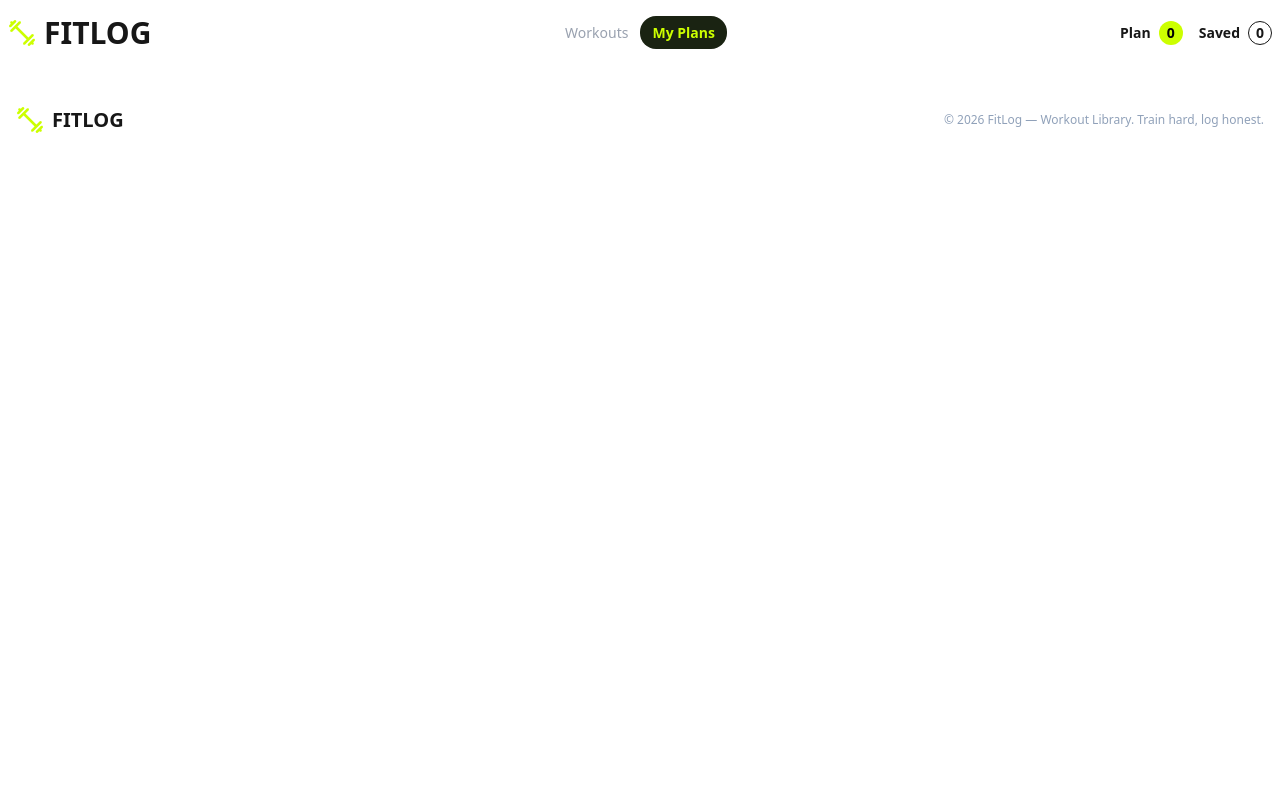
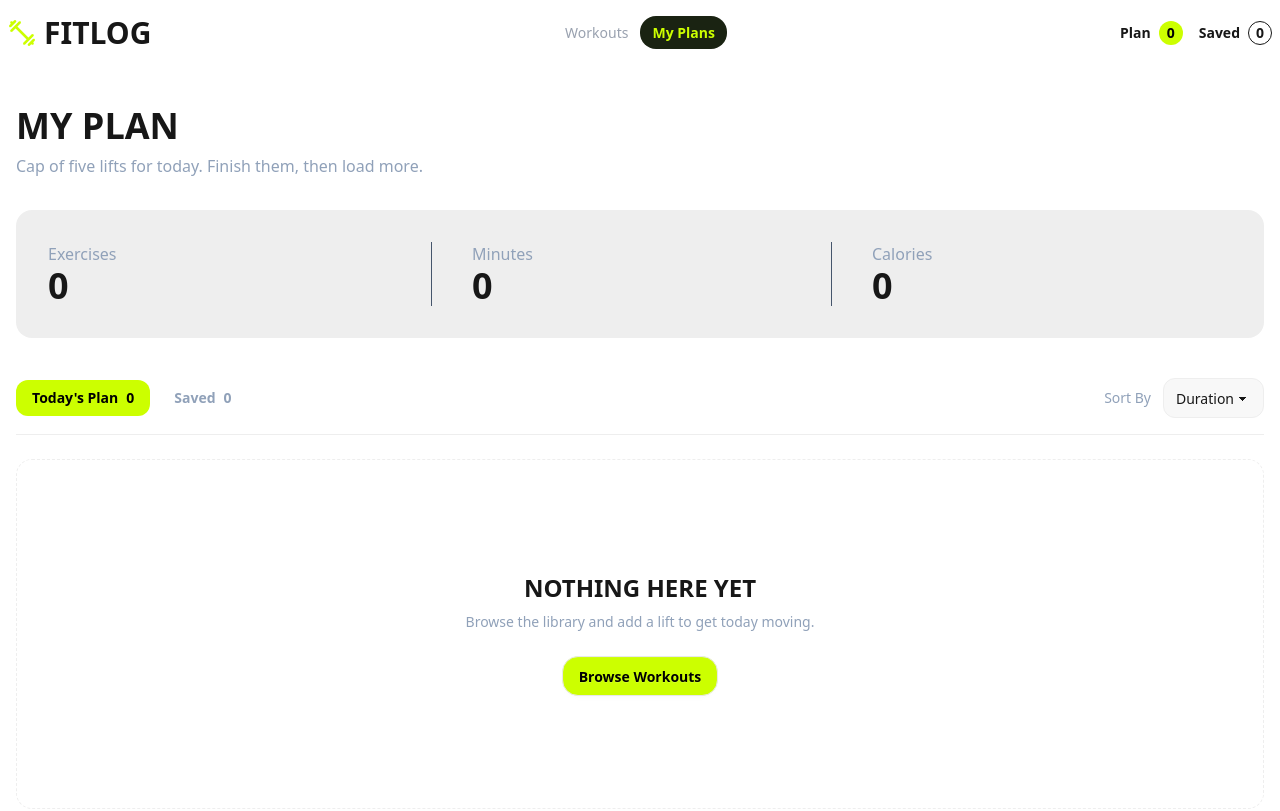
Before and after one commit to t-anvirahmed/fit-log, a Next.js app: page /my-plan in a window 1280 px wide. Shown: the top 811 px of the page. Built offline with nearby package versions, Linux system fonts and the light colour scheme.

Commit message:
added my-plan and button functionality

```diff
--- a/src/app/layout.tsx
+++ b/src/app/layout.tsx
@@ -2,9 +2,9 @@ import type { Metadata } from "next";
 import { Inter } from "next/font/google";
 import "./globals.css";
 import Navbar from "@/component/Navbar";
-import Hero from "@/component/Hero";
 import Footer from "@/component/Footer";
 import { PlanProvider } from "@/context/PlanContext";
+import { ToastContainer } from "react-toastify";
 
 const inter = Inter({
   variable: "--font-inter",
@@ -12,8 +12,8 @@ const inter = Inter({
 });
 
 export const metadata: Metadata = {
-  title: "Create Next App",
-  description: "Generated by create next app",
+  title: "FITLOG",
+  description: "fitlog home",
 };
 
 export default function RootLayout({ children }: LayoutProps<"/">) {
@@ -24,6 +24,7 @@ export default function RootLayout({ children }: LayoutProps<"/">) {
           <Navbar />
           <main>{children}</main>
           <Footer />
+          <ToastContainer />
         </PlanProvider>
       </body>
     </html>
--- /dev/null
+++ b/src/app/loading.tsx
@@ -0,0 +1,22 @@
+import { FaDumbbell } from "react-icons/fa";
+
+const Loading = () => {
+  return (
+    <main className="flex min-h-[70vh] items-center justify-center px-4">
+      <div className="flex flex-col items-center text-center">
+        <div className="flex size-20 items-center justify-center rounded-full bg-[#ccff00]/10">
+          <FaDumbbell className="animate-pulse text-3xl text-[#ccff00]" />
+        </div>
+        <h1 className="mt-6 text-2xl font-bold uppercase">Loading Workout</h1>
+        <p className="mt-2 text-sm text-slate-400">
+          Getting your training session ready...
+        </p>
+        <div className="mt-6 h-1.5 w-48 overflow-hidden rounded-full bg-base-300">
+          <div className="h-full w-1/2 animate-pulse rounded-full bg-[#ccff00]" />
+        </div>
+      </div>
+    </main>
+  );
+};
+
+export default Loading;
--- a/src/app/my-plan/page.tsx
+++ b/src/app/my-plan/page.tsx
@@ -1,7 +1,180 @@
-import React from "react";
+"use client";
 
-const page = () => {
-  return <div></div>;
+import Link from "next/link";
+import { useState } from "react";
+import { IoCheckmark, IoEyeOutline } from "react-icons/io5";
+import { MdDeleteOutline } from "react-icons/md";
+import Image from "next/image";
+import { usePlan } from "@/context/PlanContext";
+
+const MyPlanPage = () => {
+  const { plan, saved, metrics, markAsDone, removeFromPlan, removeFromSaved } =
+    usePlan();
+
+  const [activeTab, setActiveTab] = useState<"plan" | "saved">("plan");
+  const [sortBy, setSortBy] = useState("duration");
+  const currentList =
+    activeTab === "plan" ? plan.filter((item) => !item.isDone) : saved;
+
+  const sortedList = [...currentList].sort((a, b) => {
+    if (sortBy === "duration") {
+      return a.duration - b.duration;
+    }
+    if (sortBy === "calories") {
+      return b.caloriesBurned - a.caloriesBurned;
+    }
+    if (sortBy === "rating") {
+      return b.rating - a.rating;
+    }
+    return 0;
+  });
+
+  return (
+    <main className="container mx-auto px-4 py-10">
+      <div className="mb-8">
+        <h1 className="text-3xl font-bold uppercase sm:text-4xl">My Plan</h1>
+        <p className="mt-2 text-sm text-slate-400 sm:text-base">
+          Cap of five lifts for today. Finish them, then load more.
+        </p>
+      </div>
+      <div className="grid grid-cols-1 gap-4 rounded-2xl bg-base-300 p-6 sm:grid-cols-3 sm:p-8">
+        <div className="border-b border-slate-600 pb-4 sm:border-b-0 sm:border-r sm:pb-0">
+          <p className="text-slate-400">Exercises</p>
+          <h2 className="text-4xl font-bold">{metrics.exercises}</h2>
+        </div>
+
+        <div className="border-b border-slate-600 pb-4 sm:border-b-0 sm:border-r sm:pb-0 sm:pl-6">
+          <p className="text-slate-400">Minutes</p>
+          <h2 className="text-4xl font-bold">{metrics.minutes}</h2>
+        </div>
+        <div className="sm:pl-6">
+          <p className="text-slate-400">Calories</p>
+          <h2 className="text-4xl font-bold">{metrics.calories}</h2>
+        </div>
+      </div>
+      <div className="mt-10 flex flex-col justify-between gap-4 border-b border-base-300 pb-4 sm:flex-row sm:items-center">
+        <div className="flex gap-2">
+          <button
+            onClick={() => setActiveTab("plan")}
+            className={`rounded-xl px-4 py-2 text-sm font-semibold transition ${
+              activeTab === "plan"
+                ? "bg-[#ccff00] text-black"
+                : "text-slate-400 hover:bg-base-300"
+            }`}
+          >
+            Today&apos;s Plan
+            <span className="ml-2">{plan.length}</span>
+          </button>
+          <button
+            onClick={() => setActiveTab("saved")}
+            className={`rounded-xl px-4 py-2 text-sm font-semibold transition ${
+              activeTab === "saved"
+                ? "bg-[#ccff00] text-black"
+                : "text-slate-400 hover:bg-base-300"
+            }`}
+          >
+            Saved
+            <span className="ml-2">{saved.length}</span>
+          </button>
+        </div>
+        <div className="flex items-center gap-3">
+          <label
+            htmlFor="sort"
+            className="whitespace-nowrap text-sm text-slate-400"
+          >
+            Sort By
+          </label>
+          <select
+            id="sort"
+            value={sortBy}
+            onChange={(event) => setSortBy(event.target.value)}
+            className="select rounded-xl border-base-300 bg-base-200 shadow-none"
+          >
+            <option value="duration">Duration</option>
+            <option value="calories">Calories</option>
+            <option value="rating">Rating</option>
+          </select>
+        </div>
+      </div>
+      <div className="mt-6 space-y-4">
+        {sortedList.length === 0 ? (
+          <div className="flex min-h-87.5 flex-col items-center justify-center rounded-2xl border border-dashed border-base-300 px-6 text-center">
+            <h2 className="text-2xl font-bold uppercase">Nothing Here Yet</h2>
+            <p className="mt-2 max-w-md text-sm text-slate-400">
+              Browse the library and add a lift to get today moving.
+            </p>
+            <Link
+              href="/"
+              className="btn mt-6 rounded-2xl bg-[#ccff00] text-black hover:bg-[#b8e600]"
+            >
+              Browse Workouts
+            </Link>
+          </div>
+        ) : (
+          sortedList.map((item) => (
+            <div
+              key={item.id}
+              className="flex flex-col gap-5 rounded-2xl border border-base-300 bg-base-200 p-4 transition hover:border-[#ccff00]/40 sm:p-5 lg:flex-row lg:items-center"
+            >
+              <Image
+                src={item.image}
+                alt={item.name}
+                width={100}
+                height={200}
+                className="h-48 w-full rounded-xl object-cover sm:h-56 lg:h-28 lg:w-40"
+              />
+              <div className="min-w-0 flex-1">
+                <div className="flex flex-wrap gap-2">
+                  {item.muscleGroups.map((muscle) => (
+                    <span
+                      key={muscle}
+                      className="rounded-full bg-[#ccff00]/10 px-2.5 py-1 text-xs font-semibold text-[#ccff00]"
+                    >
+                      {muscle}
+                    </span>
+                  ))}
+                </div>
+                <h2 className="mt-2 truncate text-xl font-bold">{item.name}</h2>
+                <div className="mt-2 flex flex-wrap gap-x-5 gap-y-1 text-sm text-slate-400">
+                  <span>{item.duration} min</span>
+                  <span>{item.caloriesBurned} kcal</span>
+                  <span>★ {item.rating}</span>
+                  <span>{item.difficulty}</span>
+                </div>
+              </div>
+              <div className="flex flex-col items-center gap-2 sm:flex-row lg:flex-col xl:flex-row">
+                <Link
+                  href={`/workout/${item.id}`}
+                  className="btn btn-sm w-full rounded-xl border-base-300 bg-transparent hover:border-[#ccff00] hover:bg-[#ccff00] hover:text-black sm:w-auto"
+                >
+                  <IoEyeOutline className="text-lg" />
+                  View Details
+                </Link>
+                {activeTab === "plan" && (
+                  <button
+                    onClick={() => markAsDone(item.id)}
+                    className="btn btn-sm w-full rounded-xl bg-[#ccff00] text-black hover:bg-[#b8e600] sm:w-auto"
+                  >
+                    <IoCheckmark className="text-lg" />
+                    Mark as Done
+                  </button>
+                )}
+                <button
+                  onClick={() =>
+                    activeTab === "plan"
+                      ? removeFromPlan(item.id)
+                      : removeFromSaved(item.id)
+                  }
+                  className="btn btn-sm rounded-xl border border-base-300 bg-transparent hover:border-red-500 hover:bg-red-500 hover:text-white"
+                >
+                  <MdDeleteOutline className="text-lg" />
+                </button>
+              </div>
+            </div>
+          ))
+        )}
+      </div>
+    </main>
+  );
 };
-
-export default page;
+export default MyPlanPage;
--- /dev/null
+++ b/src/app/not-found.tsx
@@ -0,0 +1,32 @@
+import Link from "next/link";
+import { FaDumbbell } from "react-icons/fa";
+
+const NotFound = () => {
+  return (
+    <main className="flex min-h-[70vh] items-center justify-center px-4">
+      <div className="w-full max-w-2xl text-center">
+        <div className="mx-auto flex size-20 items-center justify-center rounded-full bg-[#ccff00]/10">
+          <FaDumbbell className="text-3xl text-[#ccff00]" />
+        </div>
+        <p className="mt-8 text-8xl font-black tracking-tight text-[#ccff00] sm:text-9xl">
+          404
+        </p>
+        <h1 className="mt-4 text-3xl font-bold uppercase sm:text-4xl">
+          Workout Not Found
+        </h1>
+        <p className="mx-auto mt-4 max-w-lg text-sm leading-relaxed text-slate-400 sm:text-base">
+          Looks like this page skipped leg day and disappeared. The workout or
+          page you&apos;re looking for doesn&apos;t exist.
+        </p>
+        <Link
+          href="/"
+          className="btn mt-8 rounded-2xl bg-[#ccff00] px-8 text-black hover:bg-[#b8e600]"
+        >
+          Back to Workouts
+        </Link>
+      </div>
+    </main>
+  );
+};
+
+export default NotFound;
--- a/src/component/LibrarySection.tsx
+++ b/src/component/LibrarySection.tsx
@@ -5,39 +5,27 @@ import { Workout } from "@/types";
 import { getAllWorkouts } from "@/utils/api";
 import WorkoutCard from "./WorkoutCard";
 
-export default function LibrarySection() {
+const LibrarySection = () => {
   const [workouts, setWorkouts] = useState<Workout[]>([]);
-  const [loading, setLoading] = useState(true);
 
   useEffect(() => {
-    async function loadData() {
+    const loadData = async () => {
       try {
         const data = await getAllWorkouts();
         setWorkouts(data);
       } catch (error) {
         console.error("Failed to load workouts:", error);
-      } finally {
-        setLoading(false);
       }
-    }
+    };
 
     loadData();
   }, []);
-
-  if (loading) {
-    return (
-      <section className="container mx-auto px-4 py-10">
-        <div className="flex min-h-60 items-center justify-center">
-          <span className="loading loading-spinner loading-lg text-accent"></span>
-        </div>
-      </section>
-    );
-  }
 
   return (
     <section id="library" className="container mx-auto px-4 py-10">
       <div className="mb-8">
         <h2 className="text-3xl font-bold">THE LIBRARY</h2>
+
         <p className="mt-2 text-base-content/60">
           Twelve lifts covering every major muscle group.
         </p>
@@ -56,4 +44,6 @@ export default function LibrarySection() {
       )}
     </section>
   );
-}
+};
+
+export default LibrarySection;
```
Also changed, not shown: src/app/workout/[id]/page.tsx (+15 -12 lines), src/context/PlanContext.tsx (+30 -19 lines).
